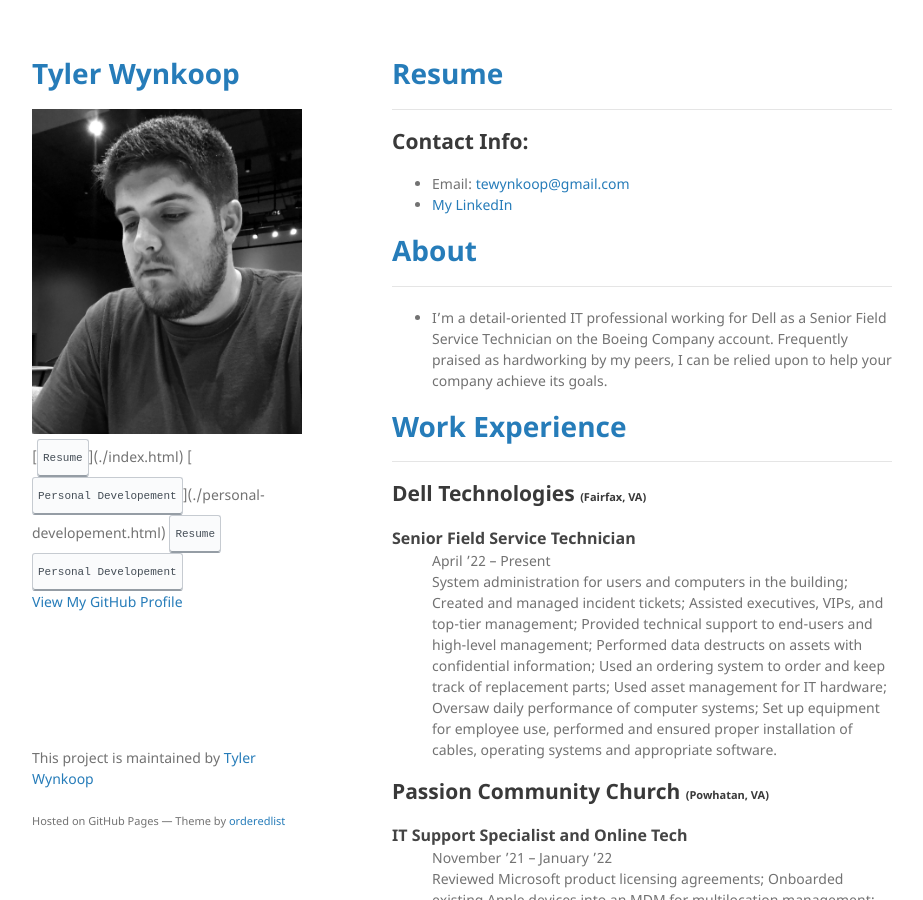
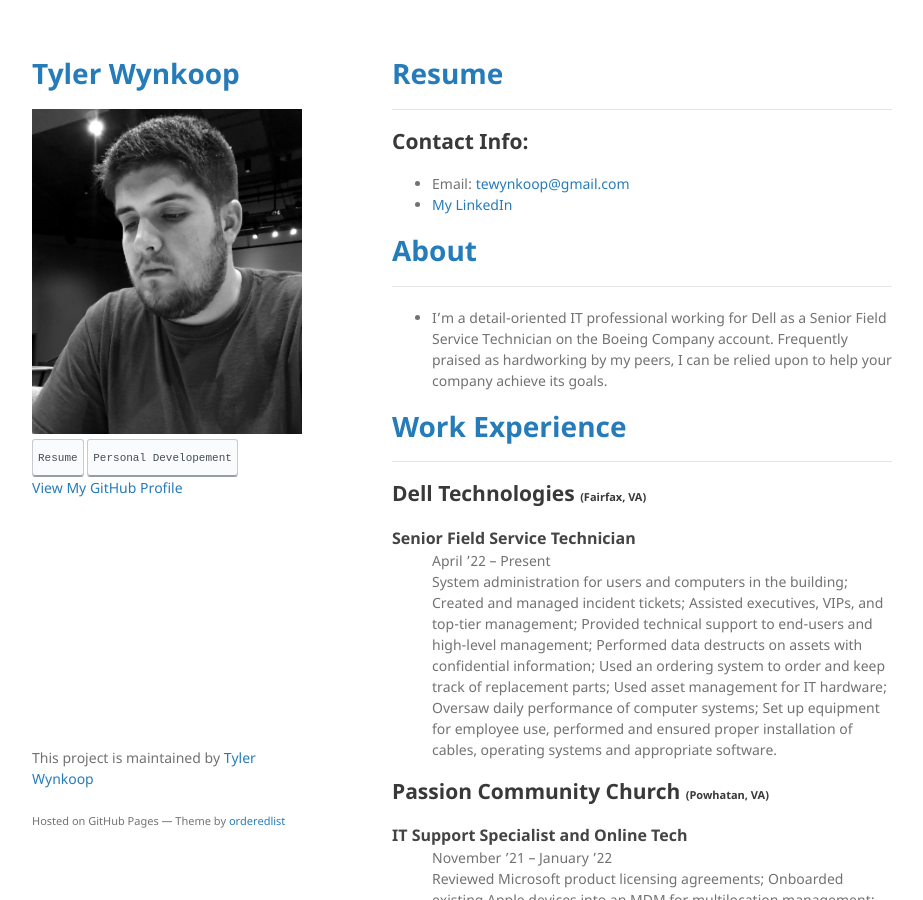
Before and after one commit to tewynkoop/TylerWynkoop, a Jekyll site: the page built from index.md, in a window 1280 px wide and 900 px high. Shown: the whole window, without its empty margins (178-1101 px from the left). Built offline with Jekyll 4.4.1, drawn with Linux system fonts in a browser that asks for light colours; a script that is not in the unit is left out; our own code applies the rules of GitHub Pages for plain Markdown files.

Commit message:
Update default.html

```diff
--- a/_layouts/default.html
+++ b/_layouts/default.html
@@ -21,7 +21,6 @@
           <img src="{{site.logo | relative_url}}" alt="Logo" />
         {% endif %}
 
-        [<kbd> <br> Resume <br> </kbd>](./index.html)  [<kbd> <br>  Personal Developement  <br> </kbd>](./personal-developement.html)
         <a href="./index.html"> <kbd> <br> Resume <br> </kbd> </a>  <a href="./personal-developement.html"> <kbd> <br>  Personal Developement  <br> </kbd> </a>
 
         <!--p>{{ site.description | default: site.github.project_tagline }}</p-->
```
